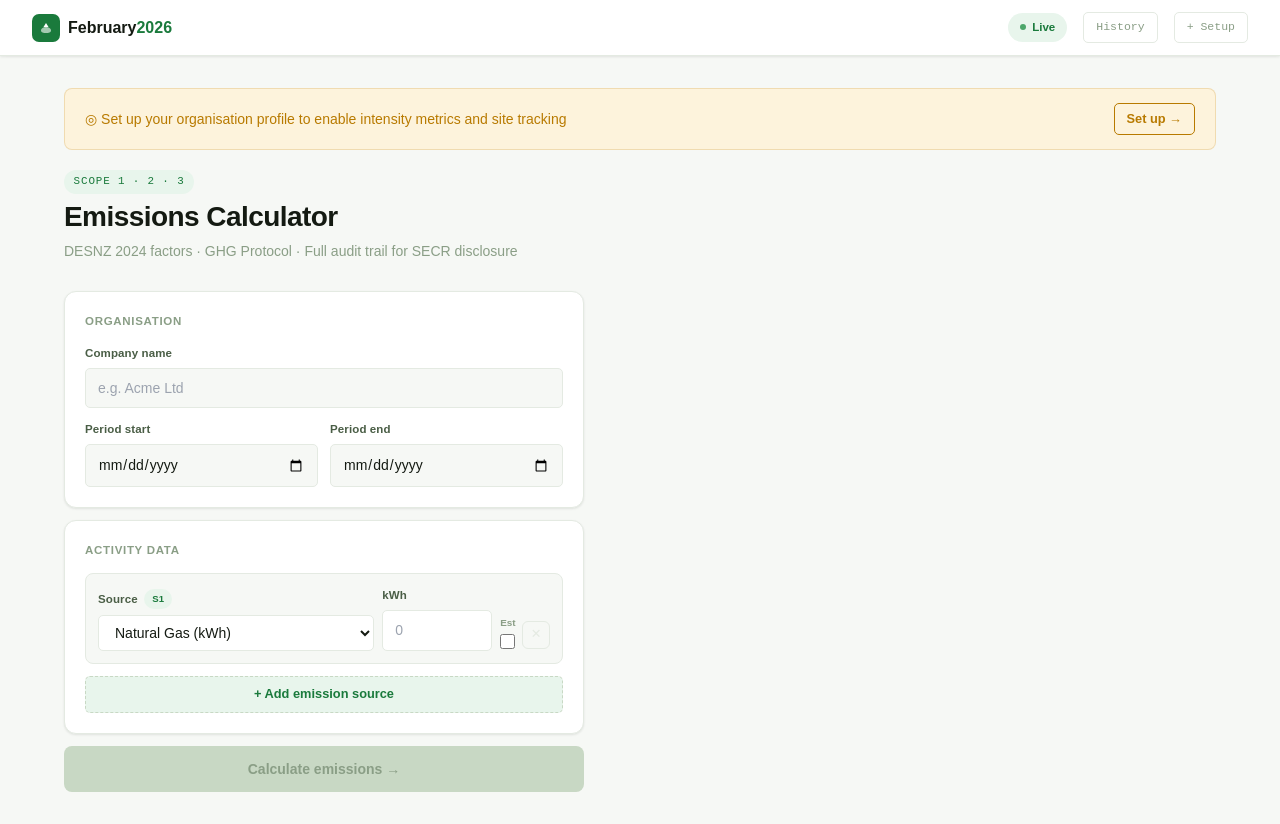
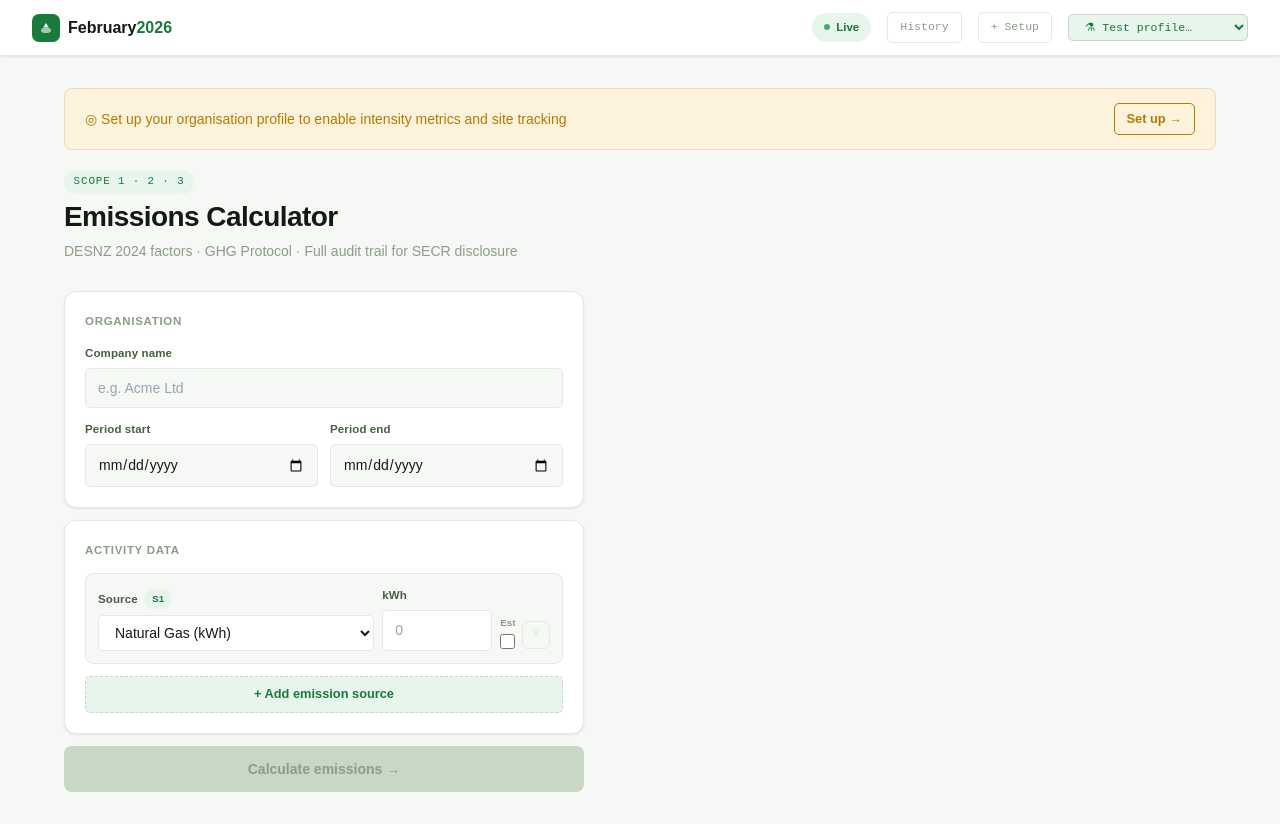
Before and after one commit to quigleyjr/March2026, a Next.js app: page /dashboard in a window 1280 px wide. Built offline with nearby package versions, Linux system fonts and the light colour scheme.

Commit message:
Add files via upload

```diff
--- a/src/app/dashboard/page.tsx
+++ b/src/app/dashboard/page.tsx
@@ -6,6 +6,63 @@ import type { ActivityInput, CalculationResult, OrgProfile } from '@/types'
 import { ResultsPanel } from '@/components/calculator/ResultsPanel'
 import { InputForm } from '@/components/calculator/InputForm'
 import { GapsPanel } from '@/components/calculator/GapsPanel'
+
+const TEST_PROFILES: { label: string; profile: OrgProfile; inputs: { factor_id: string; source_type: string; quantity: number; unit: string; site?: string }[] }[] = [
+  {
+    label: 'Acme Manufacturing Ltd — Multi-site',
+    profile: { name: 'Acme Manufacturing Ltd', sector: 'Manufacturing', employees: 320, revenue_m: 28.5, floor_area_m2: 12000, companies_house: '09876543', sites: ['Sheffield Works', 'Leeds Office', 'Manchester Depot'] },
+    inputs: [
+      { factor_id: 'natural_gas_kwh', source_type: 'natural_gas_kwh', quantity: 180000, unit: 'kWh', site: 'Sheffield Works' },
+      { factor_id: 'natural_gas_kwh', source_type: 'natural_gas_kwh', quantity: 32000,  unit: 'kWh', site: 'Leeds Office' },
+      { factor_id: 'electricity_kwh', source_type: 'electricity_kwh', quantity: 420000, unit: 'kWh', site: 'Sheffield Works' },
+      { factor_id: 'electricity_kwh', source_type: 'electricity_kwh', quantity: 85000,  unit: 'kWh', site: 'Leeds Office' },
+      { factor_id: 'electricity_kwh', source_type: 'electricity_kwh', quantity: 44000,  unit: 'kWh', site: 'Manchester Depot' },
+      { factor_id: 'diesel_litres',   source_type: 'diesel_litres',   quantity: 12500,  unit: 'litres', site: 'Manchester Depot' },
+      { factor_id: 'flight_short_haul', source_type: 'flight_short_haul', quantity: 8400, unit: 'km' },
+    ],
+  },
+  {
+    label: 'Greenleaf Consulting — Professional Services',
+    profile: { name: 'Greenleaf Consulting', sector: 'Professional Services', employees: 45, revenue_m: 4.2, floor_area_m2: 850, sites: ['London HQ'] },
+    inputs: [
+      { factor_id: 'natural_gas_kwh', source_type: 'natural_gas_kwh', quantity: 18000,  unit: 'kWh', site: 'London HQ' },
+      { factor_id: 'electricity_kwh', source_type: 'electricity_kwh', quantity: 52000,  unit: 'kWh', site: 'London HQ' },
+      { factor_id: 'flight_long_haul', source_type: 'flight_long_haul', quantity: 24000, unit: 'km' },
+      { factor_id: 'flight_short_haul', source_type: 'flight_short_haul', quantity: 12000, unit: 'km' },
+      { factor_id: 'rail_national',   source_type: 'rail_national',   quantity: 18500,  unit: 'km' },
+      { factor_id: 'grey_fleet_petrol', source_type: 'grey_fleet_petrol', quantity: 22000, unit: 'km' },
+    ],
+  },
+  {
+    label: 'Swift Logistics — Transport & Fleet',
+    profile: { name: 'Swift Logistics Ltd', sector: 'Logistics & Transport', employees: 180, revenue_m: 15.8, floor_area_m2: 6500, sites: ['Birmingham Hub', 'Bristol Depot'] },
+    inputs: [
+      { factor_id: 'diesel_litres',   source_type: 'diesel_litres',   quantity: 85000,  unit: 'litres', site: 'Birmingham Hub' },
+      { factor_id: 'diesel_litres',   source_type: 'diesel_litres',   quantity: 42000,  unit: 'litres', site: 'Bristol Depot' },
+      { factor_id: 'natural_gas_kwh', source_type: 'natural_gas_kwh', quantity: 28000,  unit: 'kWh', site: 'Birmingham Hub' },
+      { factor_id: 'electricity_kwh', source_type: 'electricity_kwh', quantity: 68000,  unit: 'kWh', site: 'Birmingham Hub' },
+      { factor_id: 'electricity_kwh', source_type: 'electricity_kwh', quantity: 31000,  unit: 'kWh', site: 'Bristol Depot' },
+    ],
+  },
+  {
+    label: 'Riverstone Retail — Single Site',
+    profile: { name: 'Riverstone Retail Ltd', sector: 'Retail', employees: 62, revenue_m: 7.1, floor_area_m2: 2200, sites: ['Bristol Store'] },
+    inputs: [
+      { factor_id: 'natural_gas_kwh', source_type: 'natural_gas_kwh', quantity: 41000,  unit: 'kWh', site: 'Bristol Store' },
+      { factor_id: 'electricity_kwh', source_type: 'electricity_kwh', quantity: 148000, unit: 'kWh', site: 'Bristol Store' },
+      { factor_id: 'van_diesel_km',   source_type: 'van_diesel_km',   quantity: 28000,  unit: 'km',  site: 'Bristol Store' },
+    ],
+  },
+  {
+    label: 'Northfield Academy — Education',
+    profile: { name: 'Northfield Academy', sector: 'Education', employees: 110, revenue_m: 6.8, floor_area_m2: 8500, sites: ['Main Campus'] },
+    inputs: [
+      { factor_id: 'natural_gas_kwh', source_type: 'natural_gas_kwh', quantity: 295000, unit: 'kWh', site: 'Main Campus' },
+      { factor_id: 'electricity_kwh', source_type: 'electricity_kwh', quantity: 210000, unit: 'kWh', site: 'Main Campus' },
+      { factor_id: 'petrol_litres',   source_type: 'petrol_litres',   quantity: 3200,   unit: 'litres' },
+    ],
+  },
+]
 
 export default function DashboardPage() {
   const router = useRouter()
@@ -28,6 +85,22 @@ export default function DashboardPage() {
       localStorage.removeItem('reuse_template')
     }
   }, [])
+
+  function applyTestProfile(idx: string) {
+    if (!idx) return
+    const tp = TEST_PROFILES[parseInt(idx)]
+    if (!tp) return
+    // Save profile to localStorage (same as onboarding)
+    localStorage.setItem('org_profile', JSON.stringify(tp.profile))
+    setProfile(tp.profile)
+    // Set reuse template with the test inputs
+    const template = {
+      organisation_name: tp.profile.name,
+      inputs: tp.inputs.map(inp => ({ ...inp, estimated: false })),
+    }
+    setReuseTemplate({ ...template })
+    setResult(null)
+  }
 
   async function handleCalculate(data: {
     organisation_name: string
@@ -92,6 +165,24 @@ export default function DashboardPage() {
             style={{ ...mono, fontSize: '0.72rem', color: 'var(--text-3)', background: 'none', border: '1px solid var(--border)', padding: '0.3rem 0.75rem', borderRadius: 'var(--radius-xs)', cursor: 'pointer' }}>
             {profile ? '⚙ Profile' : '+ Setup'}
           </button>
+
+          {/* Test profiles dropdown */}
+          <div style={{ position: 'relative' as const }}>
+            <select
+              defaultValue=""
+              onChange={e => { applyTestProfile(e.target.value); e.target.value = '' }}
+              style={{
+                ...mono, fontSize: '0.72rem', color: 'var(--green)',
+                background: 'var(--green-light)', border: '1px solid var(--border-strong)',
+                padding: '0.3rem 0.75rem', borderRadius: 'var(--radius-xs)', cursor: 'pointer',
+                outline: 'none', maxWidth: 180,
+              }}>
+              <option value="" disabled>⚗ Test profile…</option>
+              {TEST_PROFILES.map((tp, i) => (
+                <option key={i} value={String(i)}>{tp.label}</option>
+              ))}
+            </select>
+          </div>
         </div>
       </nav>
 
```
